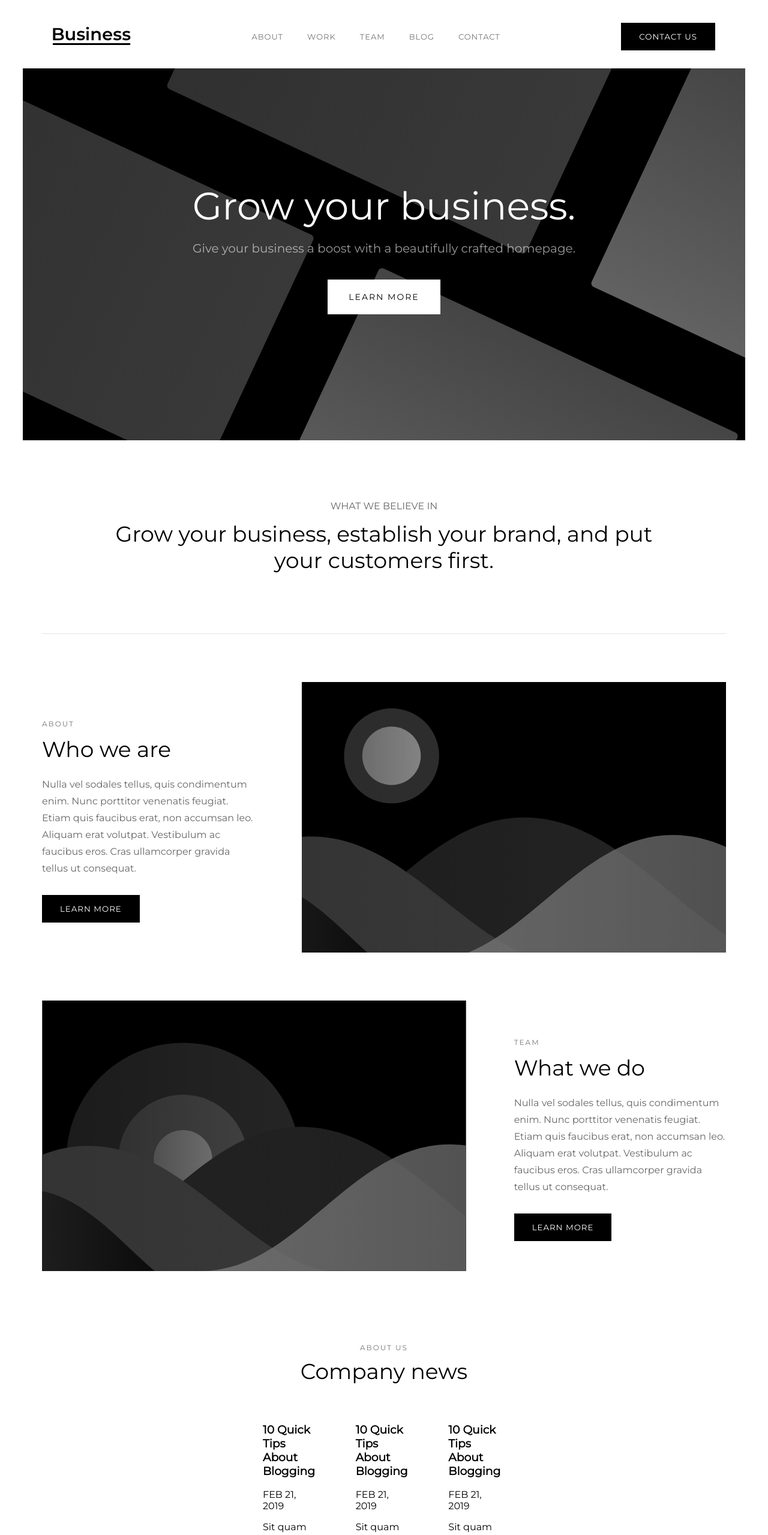
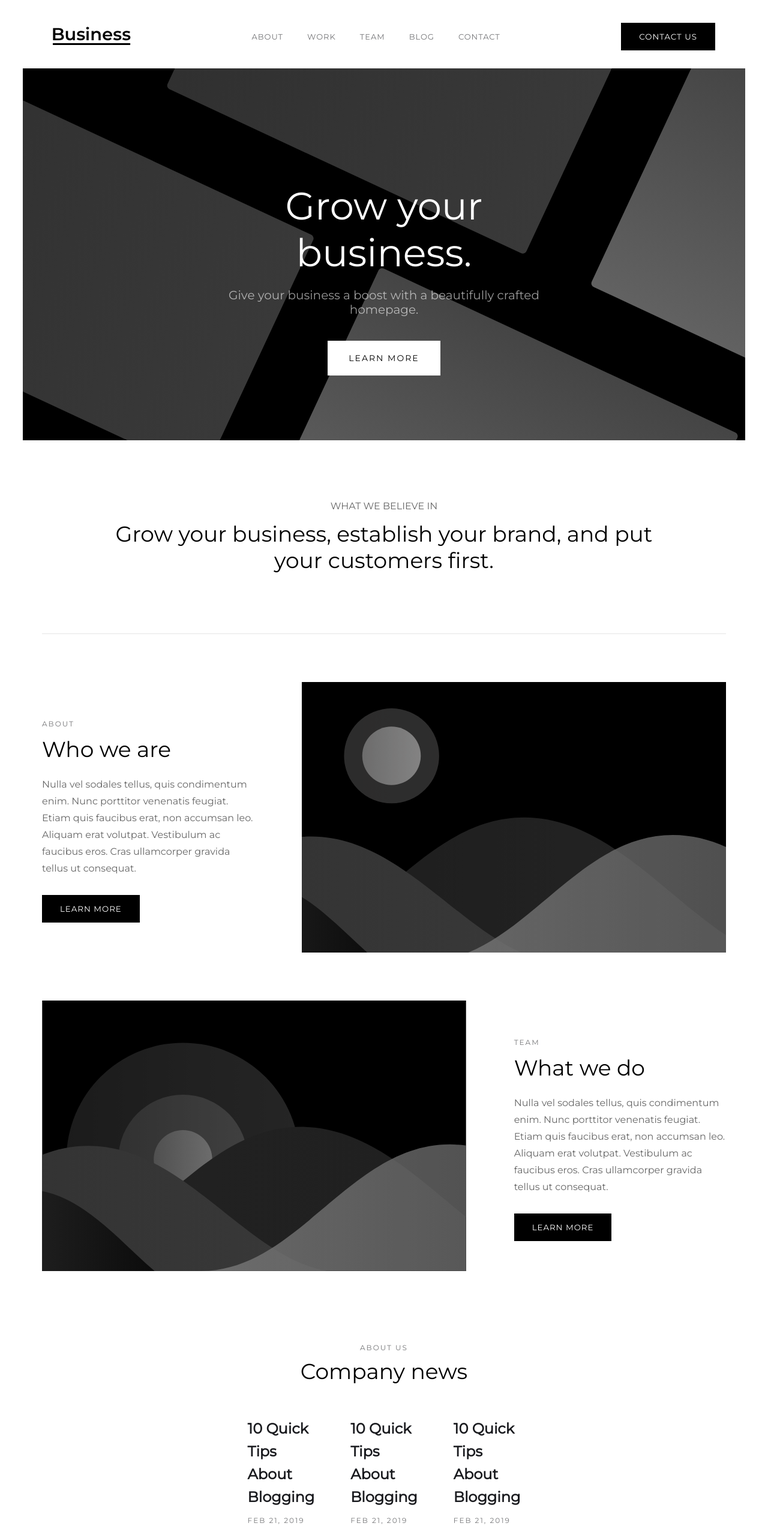
Before and after one commit to thegalluzz/webflow-template-remake, a Next.js app: page / in a window 1280 px wide. Shown: the top 2559 px of the page at 60% size. Built offline with nearby package versions, Linux system fonts and the light colour scheme.

Commit message:
finished home page css and changed Call to action css

```diff
--- a/components/cta.tsx
+++ b/components/cta.tsx
@@ -8,11 +8,11 @@ export default function CallToAction() {
                 <div className={styles.ctaWrapper} >
                     <div>
                         <div className={styles.introtext}>
-                            <h2>Grow your business.</h2>
-                            <text>
+                            <h2 className={styles.HeadingJumboSmall}>Grow your business.</h2>
+                            <p className={styles.ParagraphBiggerBlack}>
                                 Today is the day to build the business of your dreams.
                                 Share your mission with the world — and blow your customers away.
-                            </text>
+                            </p>
                         </div>
                         <div>
                             <Link href="/contact"><button className={styles.ctabutton}>START NOW</button></Link>
--- a/pages/index.tsx
+++ b/pages/index.tsx
@@ -76,37 +76,43 @@ export default function Home() {
           </div>
           <div className={styles.collectionwrapper}>
             <div className={styles.colelctionblog}>
-              <h3>10 Quick Tips About Blogging</h3>
-              <text>FEB 21, 2019</text>
-              <p>Sit quam quae perferendis harum amet dolorum possimus minus.
+              <h3 className={styles.BusinessArticleHeading}>10 Quick Tips About Blogging</h3>
+              <p className={styles.Label}>FEB 21, 2019</p>
+              <p className={styles.ParagraphLight}>
+                Sit quam quae perferendis harum amet dolorum possimus minus.
                 Occaecati magnam animi quasi dolor quae et aut.
                 Autem voluptas alias nobis in odit.
                 Aperiam harum eum modi neque.
                 Ipsum iusto beatae et esse nobis illum hic natus.
                 Sapiente non cumque quia facilis.
-                Quo est odio culpa eaque sit ipsum mol</p>
+                Quo est odio culpa eaque sit ipsum mol
+              </p>
             </div>
             <div className={styles.colelctionblog}>
-              <h3>10 Quick Tips About Blogging</h3>
-              <text>FEB 21, 2019</text>
-              <p>Sit quam quae perferendis harum amet dolorum possimus minus.
+              <h3 className={styles.BusinessArticleHeading}>10 Quick Tips About Blogging</h3>
+              <p className={styles.Label}>FEB 21, 2019</p>
+              <p className={styles.ParagraphLight}>
+                Sit quam quae perferendis harum amet dolorum possimus minus.
                 Occaecati magnam animi quasi dolor quae et aut.
                 Autem voluptas alias nobis in odit.
                 Aperiam harum eum modi neque.
                 Ipsum iusto beatae et esse nobis illum hic natus.
                 Sapiente non cumque quia facilis.
-                Quo est odio culpa eaque sit ipsum mol</p>
+                Quo est odio culpa eaque sit ipsum mol
+              </p>
             </div>
             <div className={styles.colelctionblog}>
-              <h3>10 Quick Tips About Blogging</h3>
-              <text>FEB 21, 2019</text>
-              <p>Sit quam quae perferendis harum amet dolorum possimus minus.
+              <h3 className={styles.BusinessArticleHeading}>10 Quick Tips About Blogging</h3>
+              <p className={styles.Label}>FEB 21, 2019</p>
+              <p className={styles.ParagraphLight}>
+                Sit quam quae perferendis harum amet dolorum possimus minus.
                 Occaecati magnam animi quasi dolor quae et aut.
                 Autem voluptas alias nobis in odit.
                 Aperiam harum eum modi neque.
                 Ipsum iusto beatae et esse nobis illum hic natus.
                 Sapiente non cumque quia facilis.
-                Quo est odio culpa eaque sit ipsum mol</p>
+                Quo est odio culpa eaque sit ipsum mol
+              </p>
             </div>
           </div>
         </section>
--- a/styles/Home.module.css
+++ b/styles/Home.module.css
@@ -93,6 +93,9 @@
 .introtext {
   color: white;
   text-align: center;
+  width: 70%;
+  margin-left: auto;
+  margin-right: auto;
 }
 
 /**/
@@ -109,6 +112,12 @@
   font-size: 20px;
   color: white;
   opacity: 60%;
+  margin-bottom: 10px;
+}
+
+.ParagraphBiggerBlack {
+  font-size: 20px;
+  color: #1a1b1f;
   margin-bottom: 10px;
 }
 
@@ -159,6 +168,15 @@
   font-size: 16px;
   line-height: 28px;
   opacity: 60%;
+}
+
+.BusinessArticleHeading {
+  color: #1a1b1f;
+  margin-top: 10px;
+  margin-bottom: 10px;
+  font-weight: 600;
+  font-size: 24px;
+  line-height: 38px;
 }
 
 /**/
```
